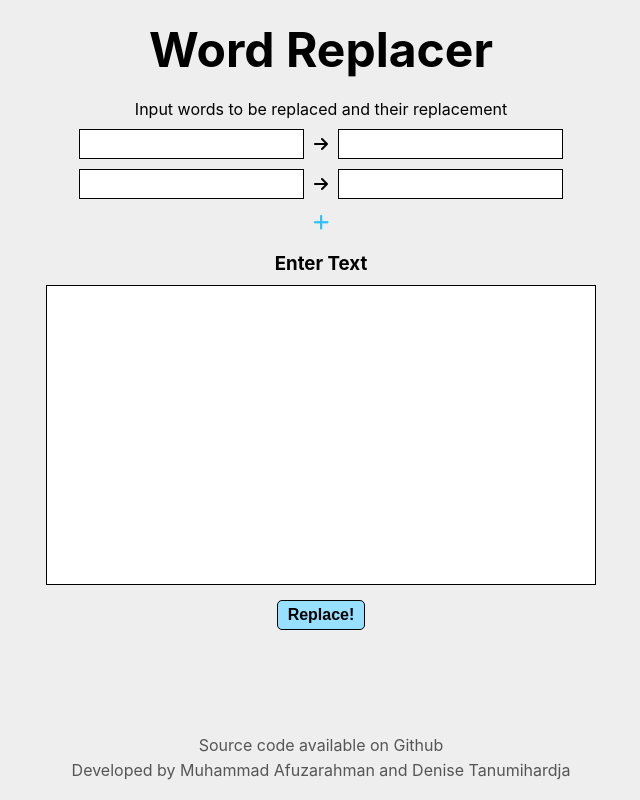
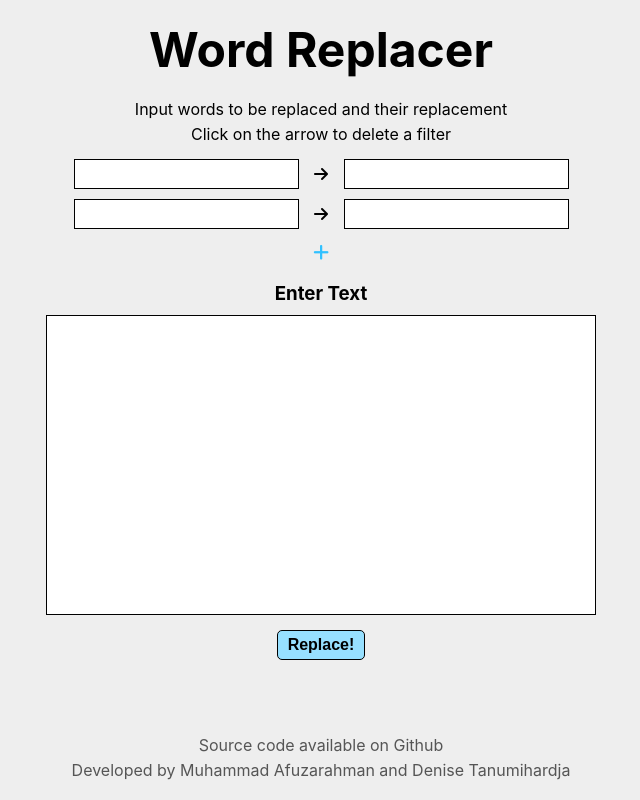
Before and after one commit to afutofu/word-replacer, a React (Create React App) app in the folder client/: page / in a window 1280 px wide. Shown: the whole page, without its empty margins (319-959 px from the left). Built offline with nearby package versions, Linux system fonts and the light colour scheme.

Commit message:
Word filter list now fully functional

```diff
--- a/client/src/components/FilterList.js
+++ b/client/src/components/FilterList.js
@@ -1,22 +1,80 @@
-import { useContext } from "react";
+import { useState, useContext } from "react";
 
 import { WordFilterContext } from "../contexts/WordFilterContext";
 
 const FilterList = () => {
   const [wordFilterList, setWordFilterList] = useContext(WordFilterContext);
+  const [hoverItem, setHoverItem] = useState(null);
+
+  const setFirstWordFilter = (firstWordFilterIndex, value) => {
+    const newWordFilterList = wordFilterList.map((filter, i) => {
+      if (i === firstWordFilterIndex) {
+        filter.replace = value;
+      }
+      return filter;
+    });
+    setWordFilterList(newWordFilterList);
+  };
+
+  const setSecondWordFilter = (secondWordFilterIndex, value) => {
+    const newWordFilterList = wordFilterList.map((filter, i) => {
+      if (i === secondWordFilterIndex) {
+        filter.with = value;
+      }
+      return filter;
+    });
+    setWordFilterList(newWordFilterList);
+  };
+
+  const deleteWordFilter = (deletedWordFilterIndex) => {
+    if (wordFilterList.length <= 1) {
+      return;
+    }
+
+    const newWordFilterList = [];
+
+    for (let i = 0; i < wordFilterList.length; i++) {
+      if (i !== deletedWordFilterIndex) {
+        newWordFilterList.push(wordFilterList[i]);
+      }
+    }
+    setWordFilterList(newWordFilterList);
+  };
 
   return (
     <>
-      <p id="filter-list-title">
-        Input words to be replaced and their replacement
-      </p>
+      <div id="filter-list-descriptions">
+        <p>Input words to be replaced and their replacement</p>
+        <p>Click on the arrow to delete a filter</p>
+      </div>
       <ul id="filter-list">
-        {wordFilterList.map((filter) => {
+        {wordFilterList.map((filter, i) => {
           return (
             <li className="list-item">
-              <input className="first-input"></input>
-              <i className="fa fa-arrow-right"></i>
-              <input className="second-input"></input>
+              <input
+                className="first-input"
+                onChange={(e) => setFirstWordFilter(i, e.target.value)}
+                value={filter.replace}
+              />
+              <div
+                className="icon-container"
+                onMouseEnter={() => setHoverItem(i)}
+                onMouseLeave={() => setHoverItem(null)}
+              >
+                {i === hoverItem ? (
+                  <i
+                    className="fas fa-times delete-icon"
+                    onClick={() => deleteWordFilter(i)}
+                  ></i>
+                ) : (
+                  <i className="fa fa-arrow-right"></i>
+                )}
+              </div>
+              <input
+                className="second-input"
+                onChange={(e) => setSecondWordFilter(i, e.target.value)}
+                value={filter.with}
+              />
             </li>
           );
         })}
--- a/client/src/styles/App.css
+++ b/client/src/styles/App.css
@@ -1,5 +1,19 @@
-#filter-list-title {
+#filter-list-descriptions {
+  display: -webkit-box;
+  display: -ms-flexbox;
+  display: flex;
+  -webkit-box-orient: vertical;
+  -webkit-box-direction: normal;
+      -ms-flex-direction: column;
+          flex-direction: column;
+  -webkit-box-align: center;
+      -ms-flex-align: center;
+          align-items: center;
   margin-bottom: 10px;
+}
+
+#filter-list-descriptions p {
+  margin-bottom: 5px;
 }
 
 #filter-list {
@@ -30,6 +44,26 @@
   margin-bottom: 10px;
 }
 
+#filter-list .list-item .icon-container {
+  width: 25px;
+  display: -webkit-box;
+  display: -ms-flexbox;
+  display: flex;
+  -webkit-box-pack: center;
+      -ms-flex-pack: center;
+          justify-content: center;
+  -webkit-box-align: center;
+      -ms-flex-align: center;
+          align-items: center;
+  margin: 0 10px;
+}
+
+#filter-list .list-item .delete-icon {
+  font-size: 20px;
+  color: red;
+  cursor: pointer;
+}
+
 #filter-list .list-item input {
   border: none;
   border: 1px solid black;
@@ -46,14 +80,6 @@
 #filter-list .list-item input:focus {
   outline: none !important;
   border: 1px solid #00b3ff;
-}
-
-#filter-list .list-item .first-input {
-  margin-right: 10px;
-}
-
-#filter-list .list-item .second-input {
-  margin-left: 10px;
 }
 
 #filter-list .list-item:last-of-type {
--- a/client/src/styles/_FilterList.scss
+++ b/client/src/styles/_FilterList.scss
@@ -1,7 +1,14 @@
 @import "./variables";
 
-#filter-list-title {
+#filter-list-descriptions {
+  display: flex;
+  flex-direction: column;
+  align-items: center;
   margin-bottom: 10px;
+
+  p {
+    margin-bottom: 5px;
+  }
 }
 
 #filter-list {
@@ -16,6 +23,20 @@
     justify-content: center;
     align-items: center;
     margin-bottom: 10px;
+
+    .icon-container {
+      width: 25px;
+      display: flex;
+      justify-content: center;
+      align-items: center;
+      margin: 0 10px;
+    }
+
+    .delete-icon {
+      font-size: 20px;
+      color: red;
+      cursor: pointer;
+    }
 
     input {
       border: none;
@@ -34,13 +55,13 @@
       }
     }
 
-    .first-input {
-      margin-right: 10px;
-    }
+    // .first-input {
+    //   margin-right: 10px;
+    // }
 
-    .second-input {
-      margin-left: 10px;
-    }
+    // .second-input {
+    //   margin-left: 10px;
+    // }
 
     &:last-of-type {
       margin-bottom: 15px;
```
Also changed, not shown: 1 other file (tests, documents, lock files or other folders).
